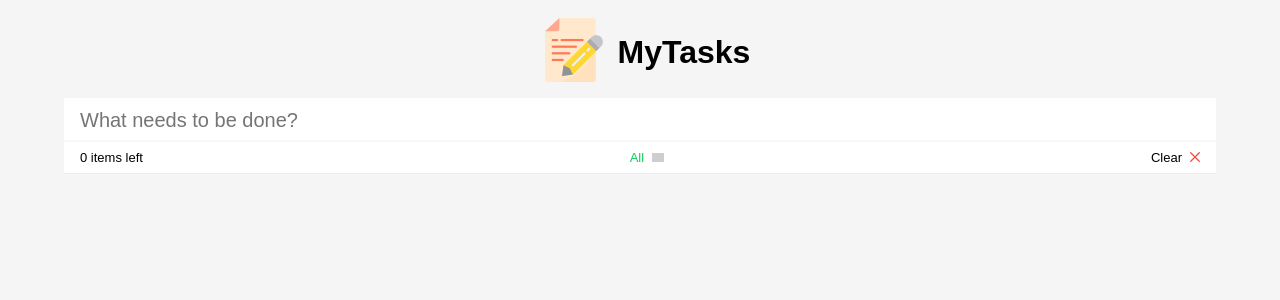
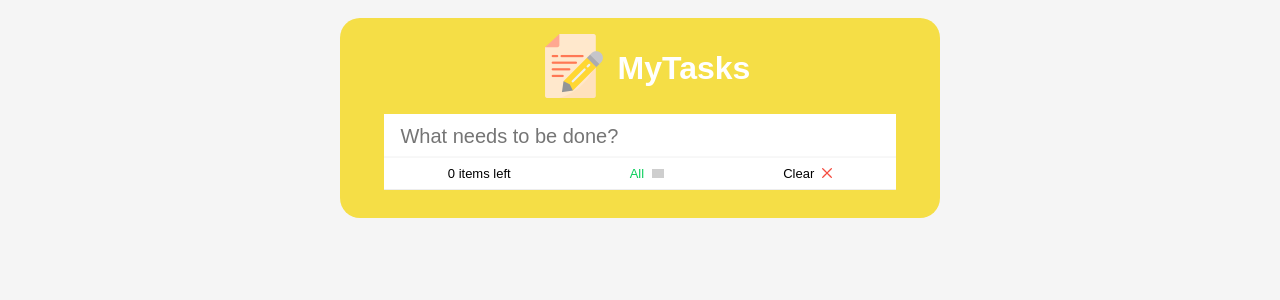
Before and after one commit to Oumeir-Rengony/typescript-todoapp, a React (Create React App) app: page / in a window 1280 px wide. Shown: the top 300 px of the page. Built offline with nearby package versions, Linux system fonts and the light colour scheme; grey boxes are pictures that could not be loaded.

Commit message:
media queries

```diff
--- a/src/App.tsx
+++ b/src/App.tsx
@@ -27,6 +27,16 @@ const StyledWrapper = styled.div`
   align-items: center;
   margin: 18px auto;
 
+  @media (min-width: 425px) {
+    max-width: 600px;
+  }
+
+  @media (min-width: 768px) {
+    border-radius: 20px;
+    padding: 16px;
+    background: rgb(245, 222, 70);
+  }
+
   .header {
     display: flex;
     align-items: center;
@@ -40,8 +50,12 @@ const StyledWrapper = styled.div`
       }
     }
 
-    .header-tile {
-      color: #2c2d2d;
+    .header-title {
+      color: #585858;
+
+      @media (min-width: 768px) {
+        color: #fff;
+      }
     }
   }
 `;
--- a/src/components/filterItem.tsx
+++ b/src/components/filterItem.tsx
@@ -69,7 +69,11 @@ const FilterItem: React.FC<IfilterItemProps> = ({
         <p>
           Clear
           <span>
-            <img className="remove-icon" src="./images/close.png" alt="remove" />
+            <img
+              className="remove-icon"
+              src="./images/close.png"
+              alt="remove"
+            />
           </span>
         </p>
       </div>
@@ -85,6 +89,10 @@ const StyledFilter = styled.div`
   padding: 8px 16px;
   font-size: 13px;
   border-bottom: 1px solid #ededed;
+
+  @media (min-width: 768px) {
+    justify-content: space-around;
+  }
 
   .select-box {
     width: 83px;
@@ -113,7 +121,7 @@ const StyledFilter = styled.div`
       list-style: none;
       display: none;
       background: #f5f5f5;
-      text-align:start;
+      text-align: start;
       z-index: 1;
 
       &.show {
```
